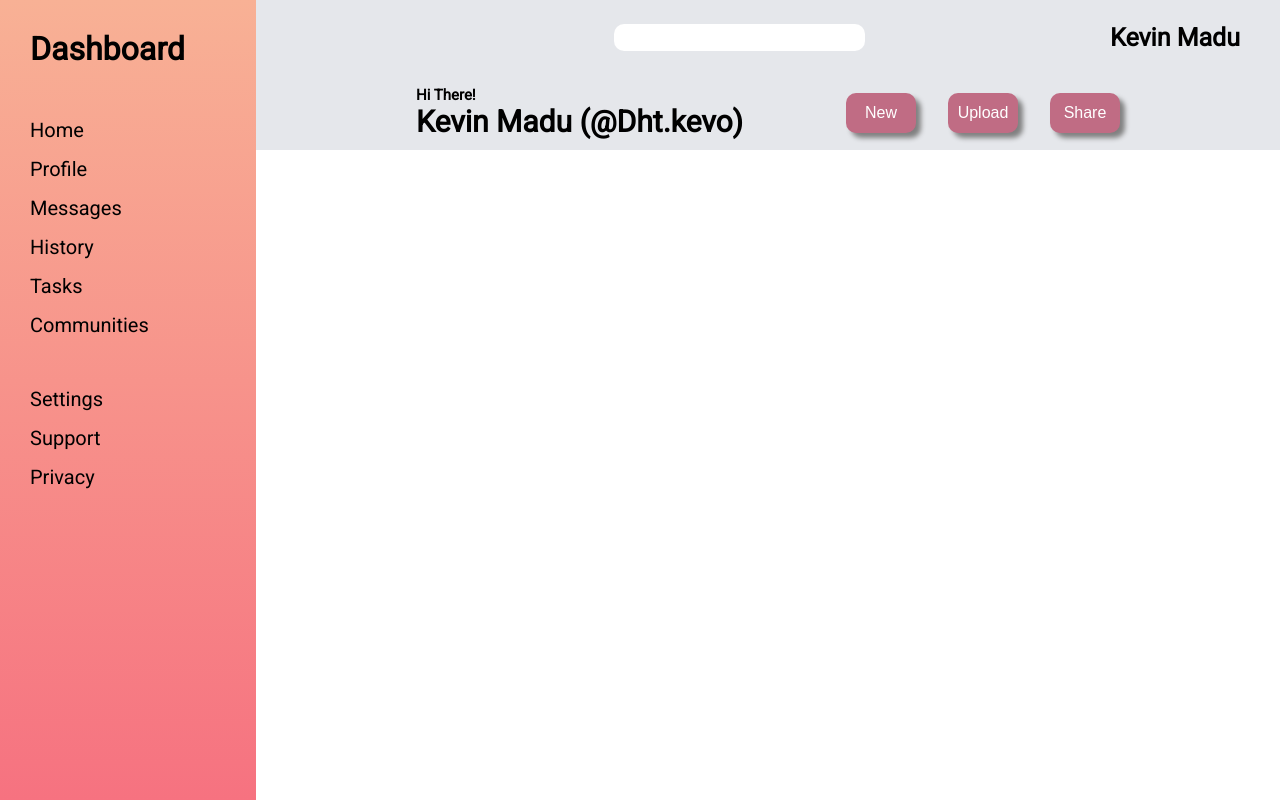
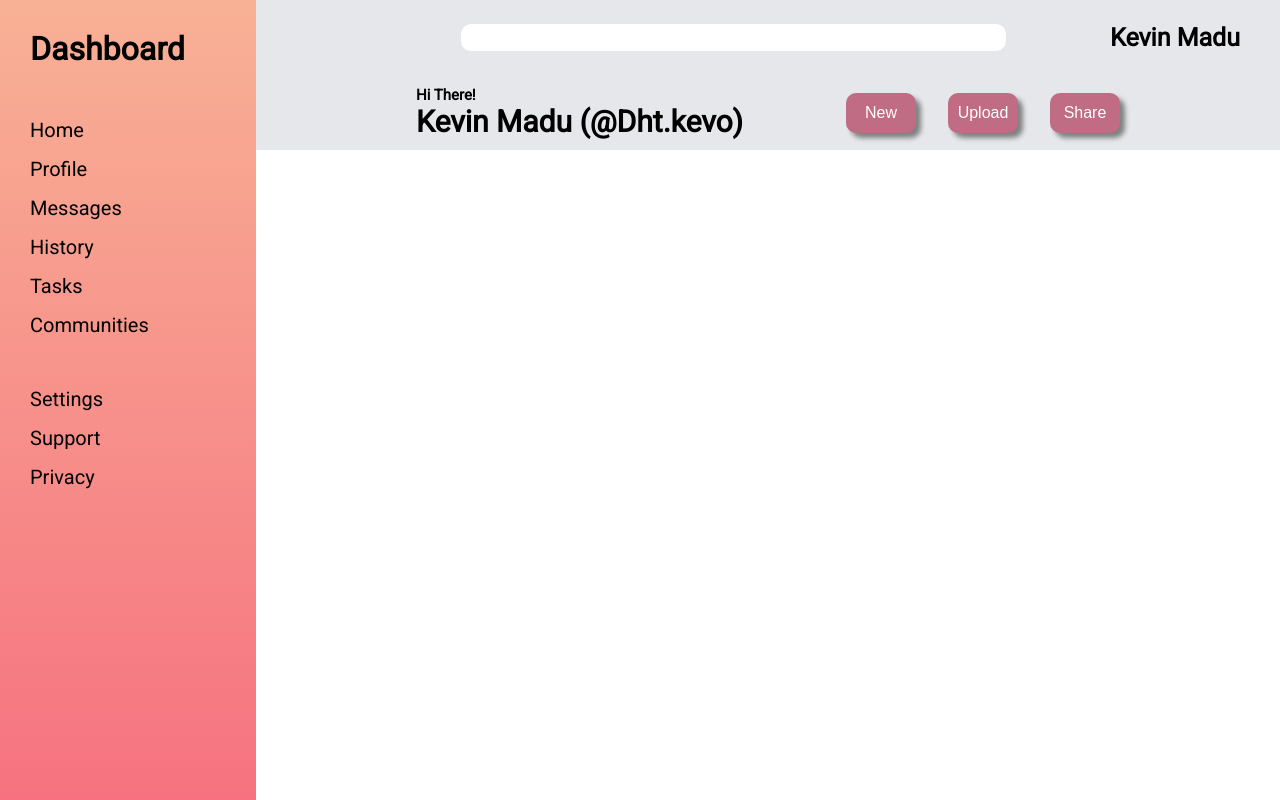
Before and after one commit to Dhtkevo/Admin-Dashboard, a plain HTML site: page index.html in a window 1280 px wide. Drawn offline with Linux system fonts and the light colour scheme.

Commit message:
Adjust search bar width

```diff
--- a/styles.css
+++ b/styles.css
@@ -53,7 +53,7 @@ ul {
 
 .search {
     padding-right: 40px;
-    padding-left: 35%;
+    padding-left: 20%;
     display: flex;
     justify-content: space-between;
     align-items: center;
@@ -65,7 +65,7 @@ ul {
 }
 
 .search-bar {
-    width: 40%;
+    width: 70%;
     height: 27px;
     background-color: white;
     border-radius: 10px;
```
